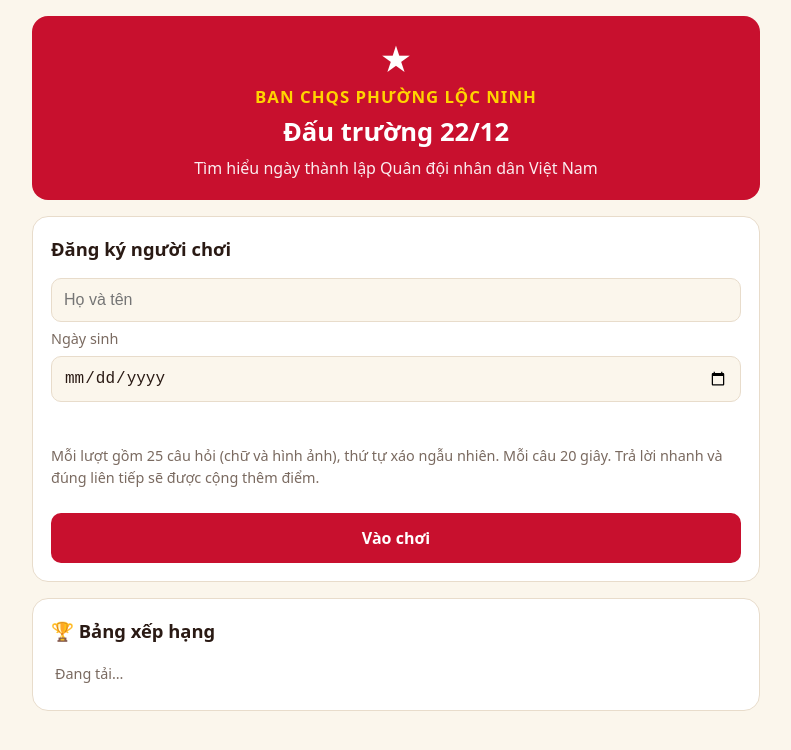
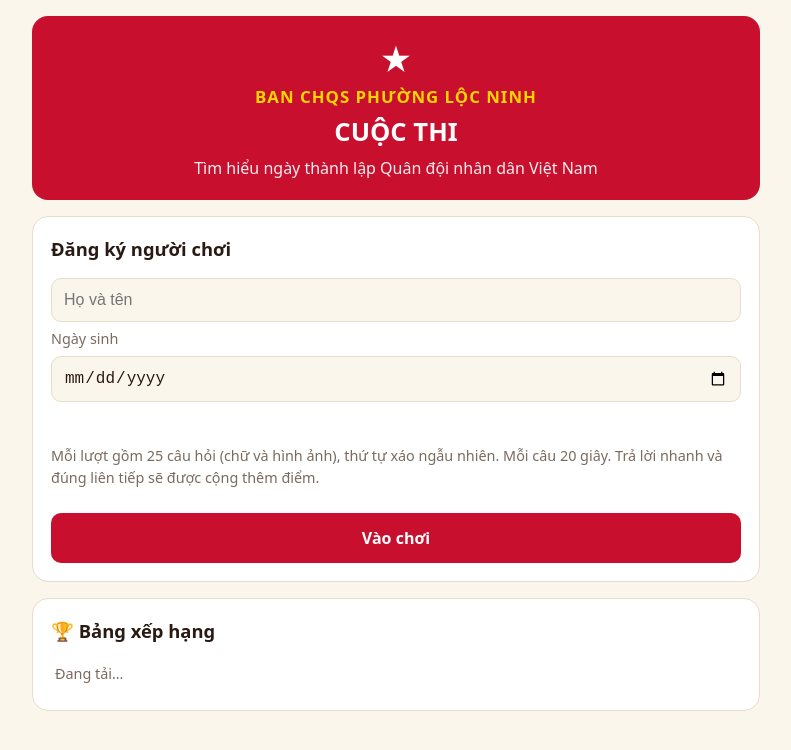
Before and after one commit to bonbon1511/thi-22-12, a plain HTML site: page index.html in a window 1280 px wide. Shown: the whole page, without its empty margins (244-1035 px from the left). Drawn offline with Linux system fonts and the light colour scheme; no server answers.

Commit message:
Update title and header text in index.html

```diff
--- a/index.html
+++ b/index.html
@@ -3,7 +3,7 @@
 <head>
 <meta charset="utf-8">
 <meta name="viewport" content="width=device-width, initial-scale=1">
-<title>CUỘC THI</title>
+<title>CUỘC THI TÌM HIỂU NGÀY 22/12</title>
 <style>
 :root{--bg:#fbf6ec;--card:#fff;--ink:#2a1a14;--mut:#7a6a60;--red:#c8102e;--gold:#e8a900;--ok:#1f8a4c;--line:#e8dccb}
 @media (prefers-color-scheme:dark){:root{--bg:#1b1210;--card:#271a17;--ink:#f6ece4;--mut:#b5a398;--red:#ef4660;--gold:#f2b705;--ok:#4cc27f;--line:#3c2a25;color-scheme:dark}}
@@ -39,7 +39,7 @@ li.me{background:color-mix(in srgb,var(--gold) 22%,transparent);border-radius:8p
 </head>
 <body>
 <div class="wrap">
-<header><div style="font-size:2rem">★</div><div class="org">BAN CHQS PHƯỜNG LỘC NINH</div><h1>Đấu trường 22/12</h1><p>Tìm hiểu ngày thành lập Quân đội nhân dân Việt Nam</p></header>
+<header><div style="font-size:2rem">★</div><div class="org">BAN CHQS PHƯỜNG LỘC NINH</div><h1>CUỘC THI</h1><p>Tìm hiểu ngày thành lập Quân đội nhân dân Việt Nam</p></header>
 <main id="main"></main>
 <section class="card"><h2>🏆 Bảng xếp hạng</h2><ol id="lb"><li class="mut">Đang tải…</li></ol></section>
 </div>
```
